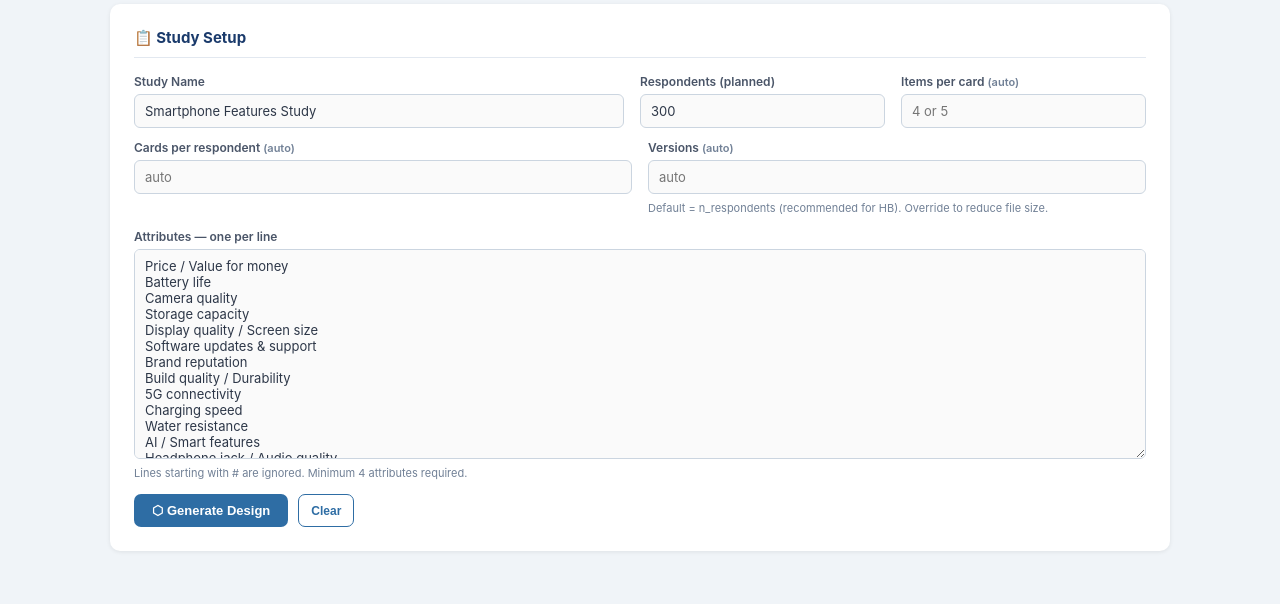
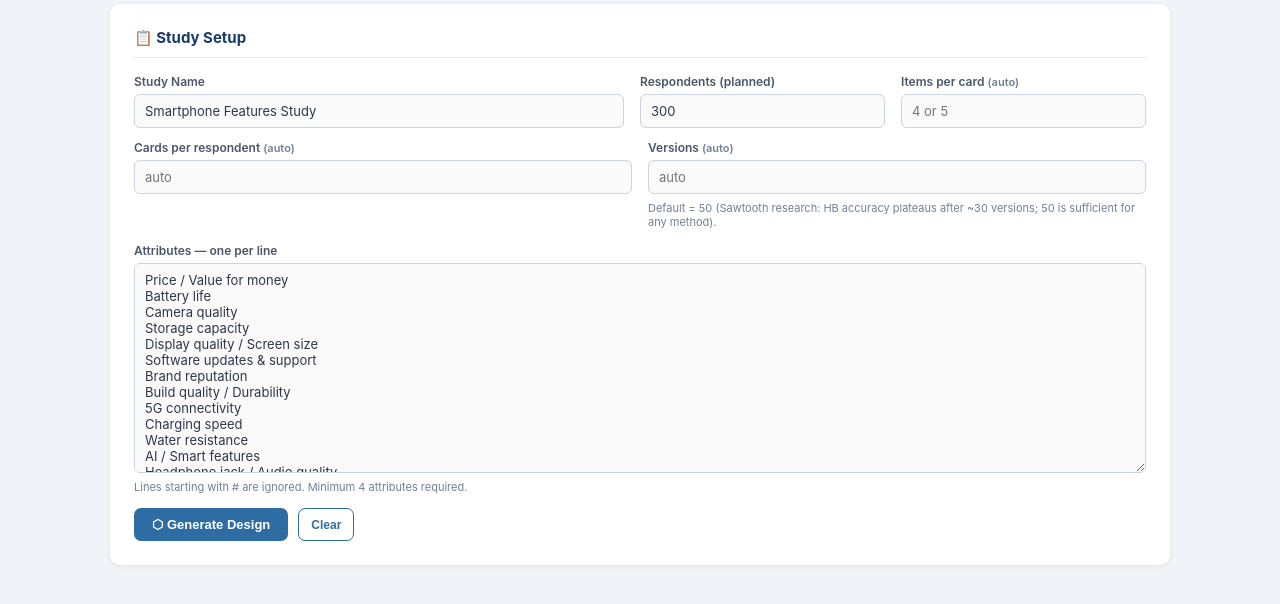
Before and after one commit to AbhishekKapoor/MaxDiff, a Flask app: page / in a window 1280 px wide. Shown: the part 152-756 px from the top of the page. Run offline with Flask 3, Linux system fonts and the light colour scheme.

Commit message:
Default n_versions to min(50, n_respondents) per Sawtooth research
Sawtooth's 2005 HB accuracy paper (Chrzan & Orme) shows HB estimation
accuracy plateaus after ~20-30 versions; 50 is sufficient for any method
(Counting, Logit, HB). Previously defaulting to n_respondents caused
unnecessarily large design CSVs for large samples (e.g. 800 versions for
800 respondents when 50 suffice).

Co-Authored-By: Claude Sonnet 4.6 <noreply@anthropic.com>
Claude-Session: https://claude.ai/code/session_01GBtqd9Y6yZDNVmQnyV42yh

```diff
--- a/app.py
+++ b/app.py
@@ -83,8 +83,9 @@ def api_design():
     t = int(t) if t else None
     v = max(1, int(v)) if v else None
 
-    # Default: n_versions = n_respondents (Sawtooth convention; needed for HB)
-    effective_versions = v if v is not None else n_resp
+    # Sawtooth research shows HB accuracy plateaus after ~20-30 versions;
+    # 50 is sufficient for any method. Cap auto-default at 50 (never n_respondents).
+    effective_versions = v if v is not None else min(50, n_resp)
 
     try:
         items_df, design_df, stats = generate_design_from_attributes(
--- a/templates/index.html
+++ b/templates/index.html
@@ -209,7 +209,7 @@ input[type=radio] { accent-color: #2e6da4; }
         <div class="field">
           <label>Versions <span class="hint">(auto)</span></label>
           <input type="number" id="d-versions" placeholder="auto" min="1" max="5000">
-          <span class="hint">Default = n_respondents (recommended for HB). Override to reduce file size.</span>
+          <span class="hint">Default = 50 (Sawtooth research: HB accuracy plateaus after ~30 versions; 50 is sufficient for any method).</span>
         </div>
       </div>
 
```
